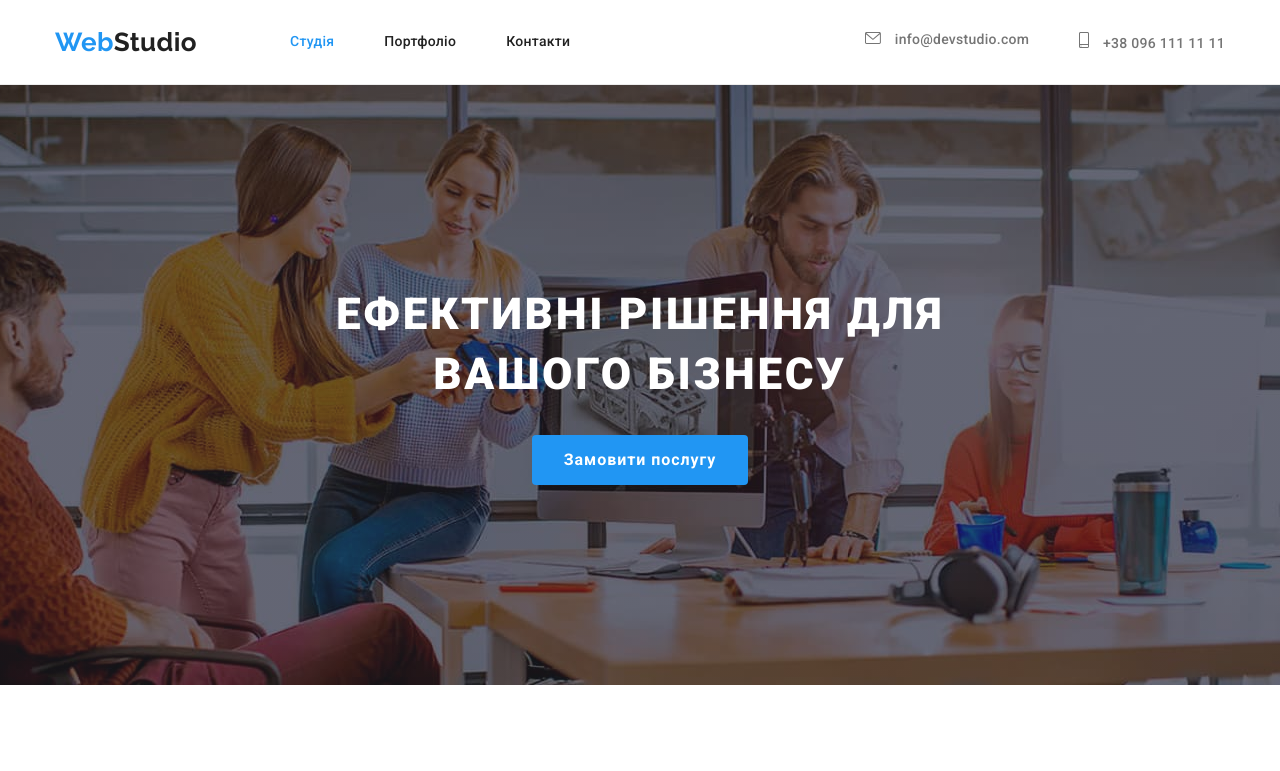
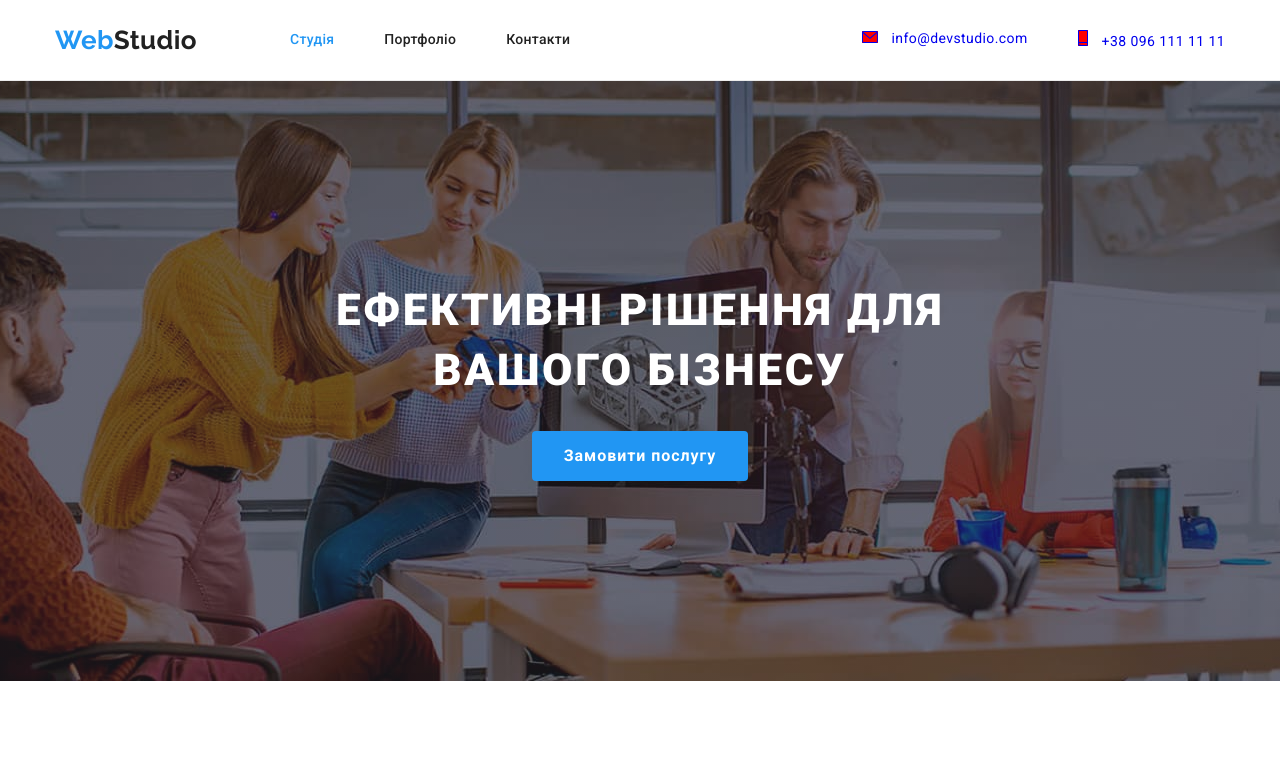
Before and after one commit to Palchuk13/goit-markup-hw-04, a plain HTML site: page index.html in a window 1280 px wide. Shown: the top 771 px of the page. Drawn offline with nearby package versions, Linux system fonts and the light colour scheme.

Commit message:
Update styles.css

```diff
--- a/css/styles.css
+++ b/css/styles.css
@@ -21,6 +21,7 @@ html {
 }
 
 /* In all pages */
+
 .page {
   font-family: var(--primary-font-family);
   color: var(--primary-text-color);
@@ -95,6 +96,7 @@ img {
 }
 
 /* Header */
+
 .page-header {
   border-bottom: 1px solid #ececec;
 }
@@ -116,6 +118,7 @@ img {
 }
 
 /* Nav */
+
 .site-nav {
   display: flex;
 }
@@ -139,11 +142,11 @@ img {
 
 .contact-nav {
   display: flex;
-  flex-wrap: wrap;
   margin-left: auto;
 }
-.contact-nav .link {
-  display: block;
+
+.contact-nav-link {
+  display: inline-block;
   padding-top: 32px;
   padding-bottom: 32px;
 
@@ -157,9 +160,11 @@ img {
 .contact-phone {
   margin-right: 10px;
   fill: currentColor;
+  background-color: red;
 }
 
 /* Hero */
+
 .hero {
   padding-top: 200px;
   padding-bottom: 200px;
@@ -196,6 +201,7 @@ img {
 }
 
 /* Buttons */
+
 .button {
   border-radius: 4px;
   border-color: transparent;
@@ -241,6 +247,7 @@ img {
 }
 
 /* Feature */
+
 .feature {
   padding-top: var(--padding-gap);
   padding-bottom: var(--padding-gap);
@@ -298,6 +305,7 @@ img {
 }
 
 /* Work */
+
 .work {
   padding-bottom: var(--padding-gap);
   text-align: center;
@@ -325,6 +333,7 @@ img {
 }
 
 /* Team */
+
 .team {
   padding-top: var(--padding-gap);
   padding-bottom: var(--padding-gap);
@@ -398,6 +407,7 @@ img {
 }
 
 /* Clients */
+
 .client {
   padding-top: var(--padding-gap);
   padding-bottom: 85px;
@@ -432,6 +442,7 @@ img {
 }
 
 /* Footer*/
+
 .footer {
   background-color: var(--accent-background-color);
   font-style: normal;
@@ -514,6 +525,7 @@ img {
 }
 
 /* Portfolio Filter section */
+
 .filter {
   padding-top: var(--padding-gap);
   padding-bottom: var(--padding-gap);
```
